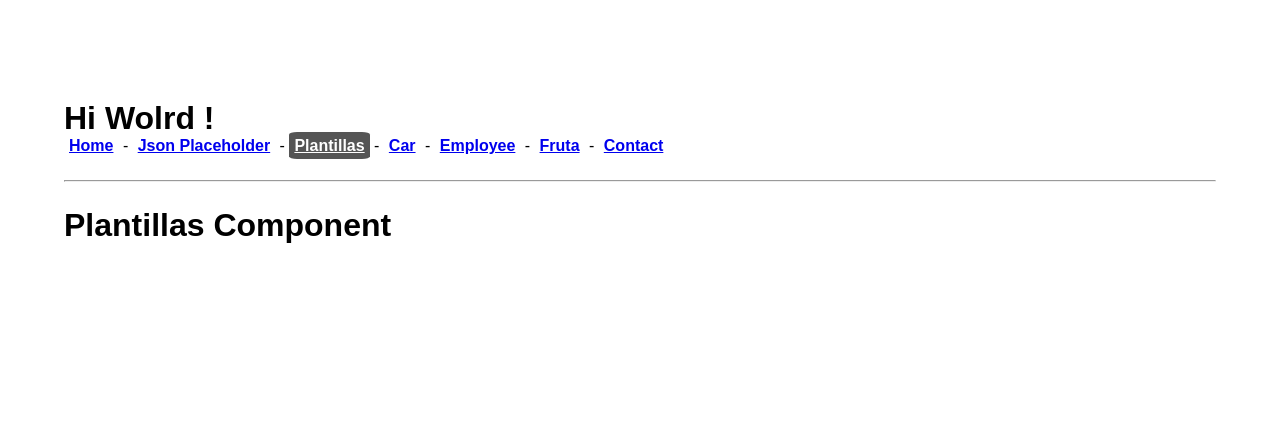
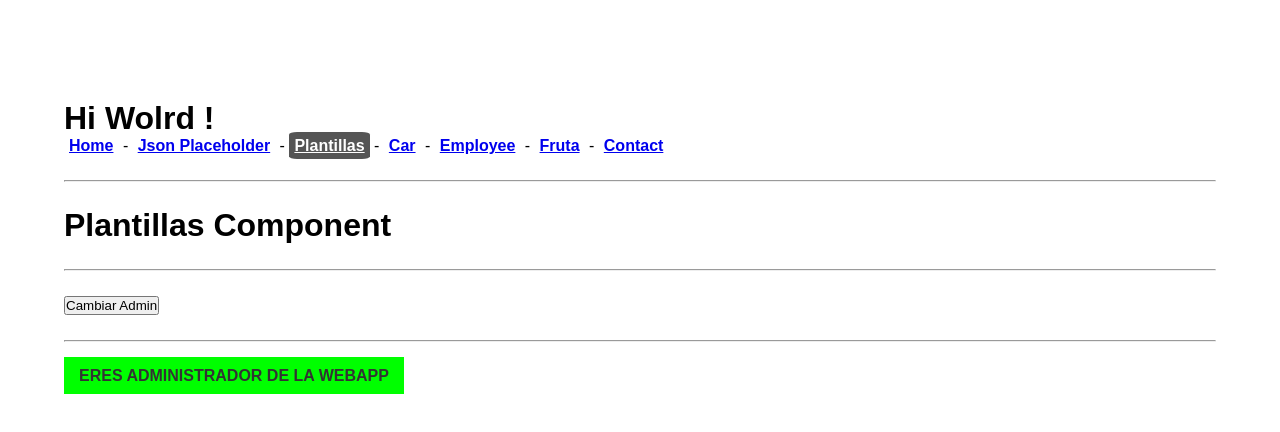
Before and after one commit to angelherce/udemy-angular-01, an Angular app in the folder curso-angular-01/: page /plantillas in a window 1280 px wide. Shown: the top 432 px of the page. Built offline with nearby package versions, Linux system fonts and the light colour scheme.

Commit message:
Sección 11: V053 - If y else con NgTemplate - Se ha editado la plantilla HTML del componente PlantillasHTML para hacer un ejemplo con NgTemplate. - Se ha añadido la documentación correspondiente a lo que se ha realizado.

```diff
--- a/curso-angular-01/src/app/components/plantillas/plantillas.component.html
+++ b/curso-angular-01/src/app/components/plantillas/plantillas.component.html
@@ -1 +1,18 @@
 <h1>{{title}}</h1>
+
+<hr/>
+
+<button (click)="changeAdmin()">Cambiar Admin</button>
+
+<hr/>
+
+<ng-container *ngIf="admin; else isNotAdmin">
+   <ng-container *ngTemplateOutlet="isAdmin"></ng-container>
+</ng-container>
+<ng-template #isAdmin>
+   <strong style="background-color: lime; color: #333; padding: 10px 15px;">ERES ADMINISTRADOR DE LA WEBAPP</strong>
+</ng-template>
+
+<ng-template #isNotAdmin>
+   <strong style="background-color: red; color: #FFF; padding: 10px 15px;">NO ERES ADMINISTRADOR DE LA WEBAPP</strong>
+</ng-template>
--- a/curso-angular-01/src/app/components/plantillas/plantillas.component.ts
+++ b/curso-angular-01/src/app/components/plantillas/plantillas.component.ts
@@ -9,4 +9,8 @@ export class PlantillasComponent{
    public admin: boolean = true;
 
    public constructor() {}
+
+   public changeAdmin(): void{
+      this.admin = !this.admin;
+   }
 }
```
Also changed, not shown: 1 other file (tests, documents, lock files or other folders).
